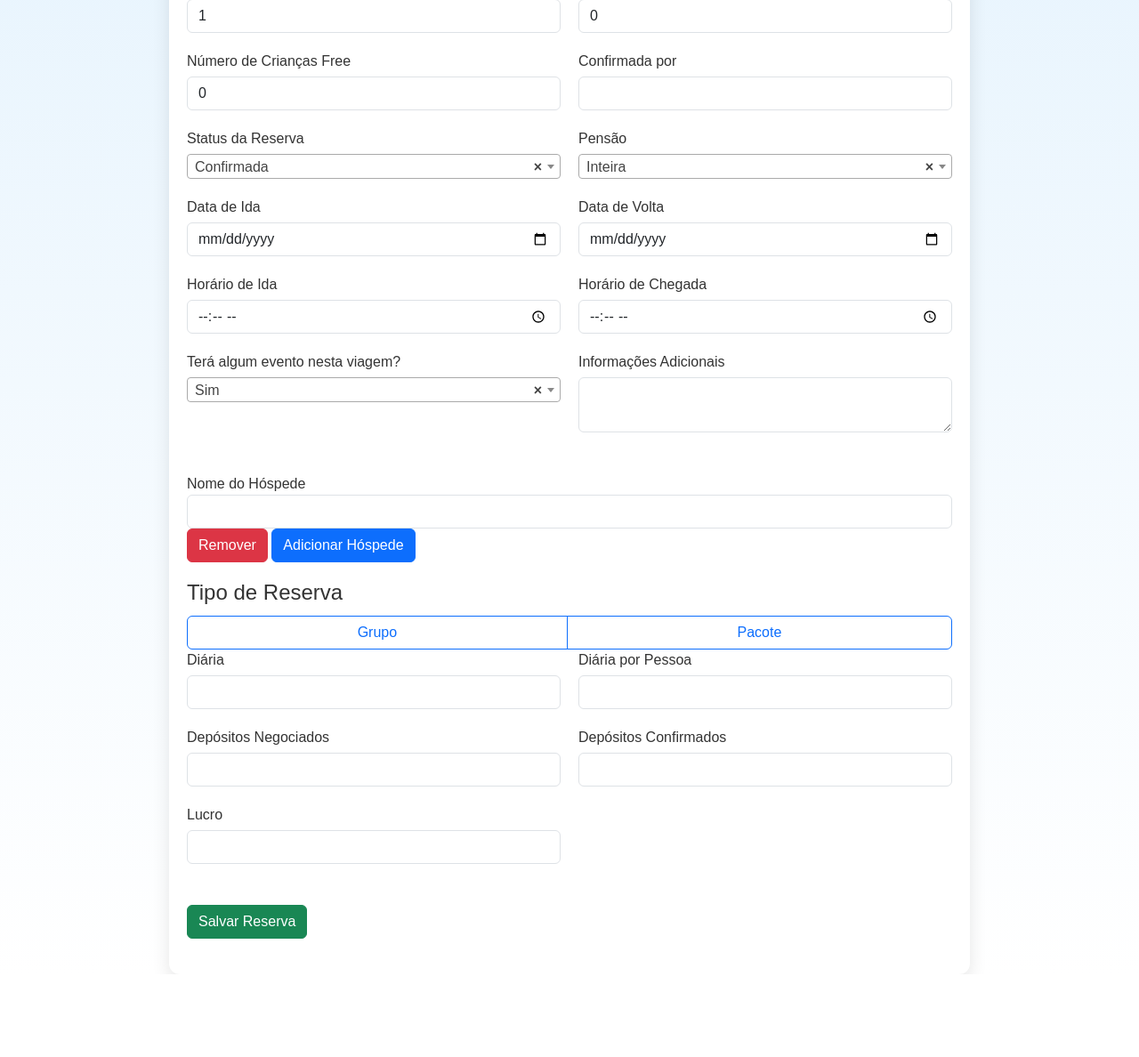
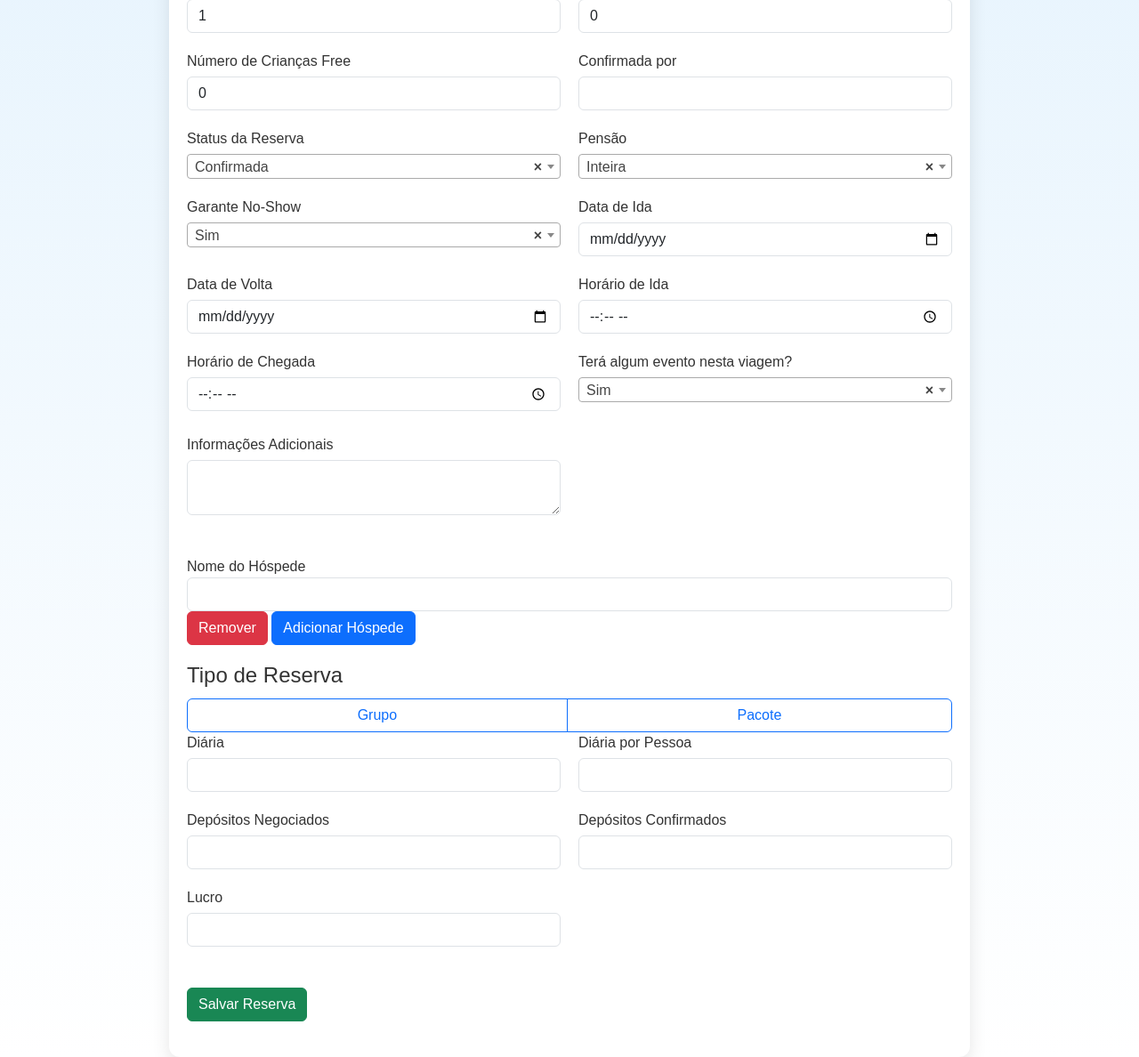
Before and after one commit to MoacyrSG/Sistema-Gestao, a Flask app: page /cadastrar_reserva in a window 1280 px wide. Shown: the part 337-1525 px from the top of the page at 89% size. Before the commit the page ends 1432 px from the top, so only its background shows below. Run offline with Flask 3, Linux system fonts and the light colour scheme; the visitor is signed in with stand-in values (Sample User, id 1); data that the repository does not hold is empty; some libraries are stand-ins or nearby versions.

Commit message:
Update cadastrar_reserva.html

```diff
--- a/app/templates/cadastrar_reserva.html
+++ b/app/templates/cadastrar_reserva.html
@@ -372,6 +372,10 @@
                     {{ form.pensao(class="form-control") }}
                 </div>
                 <div>
+                    {{ form.garante_no_show.label }}
+                    {{ form.garante_no_show(class="form-control") }}
+                </div>
+                <div>
                     {{ form.data_ida.label }}
                     {{ form.data_ida(class="form-control") }}
                 </div>
```
